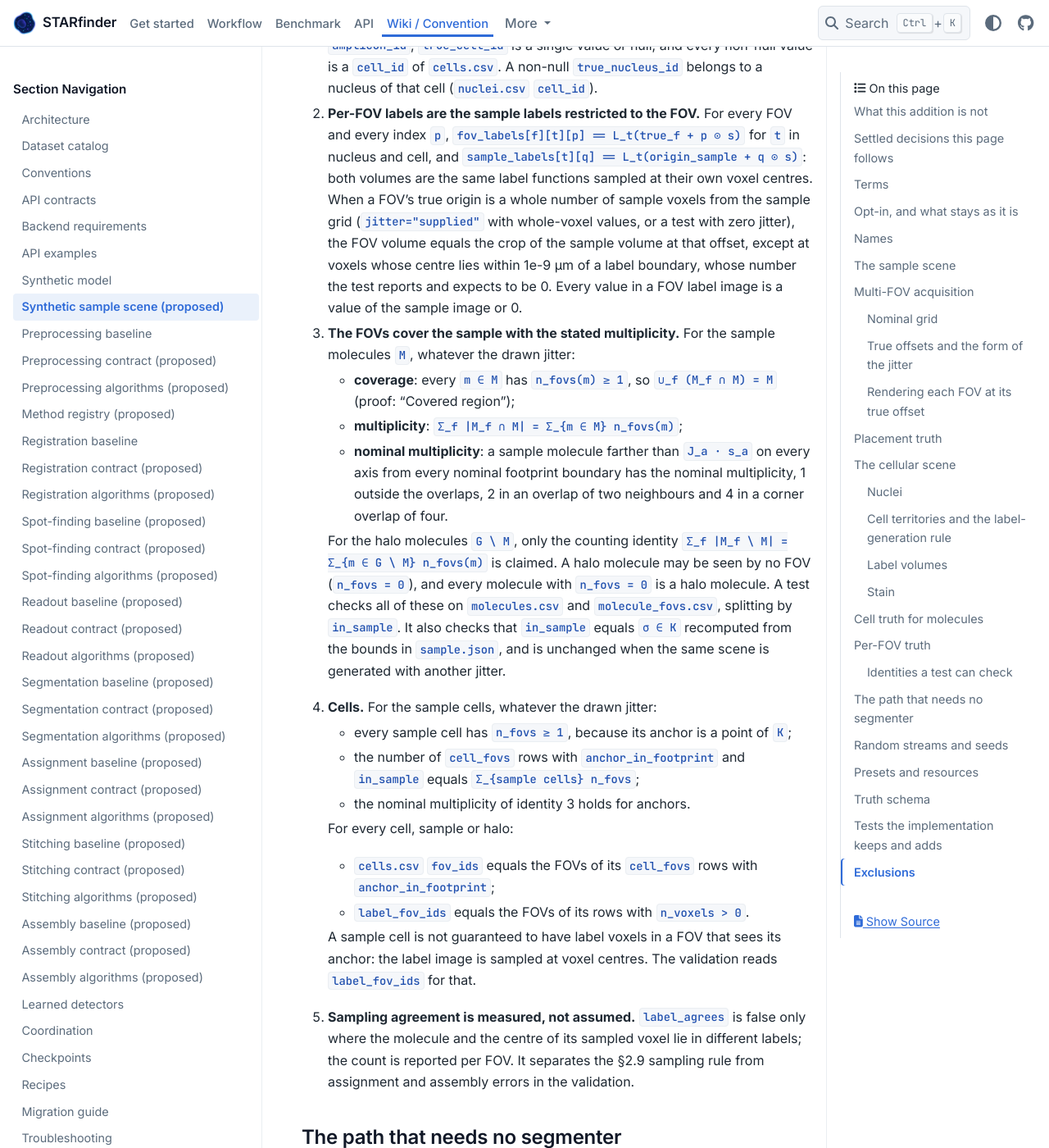
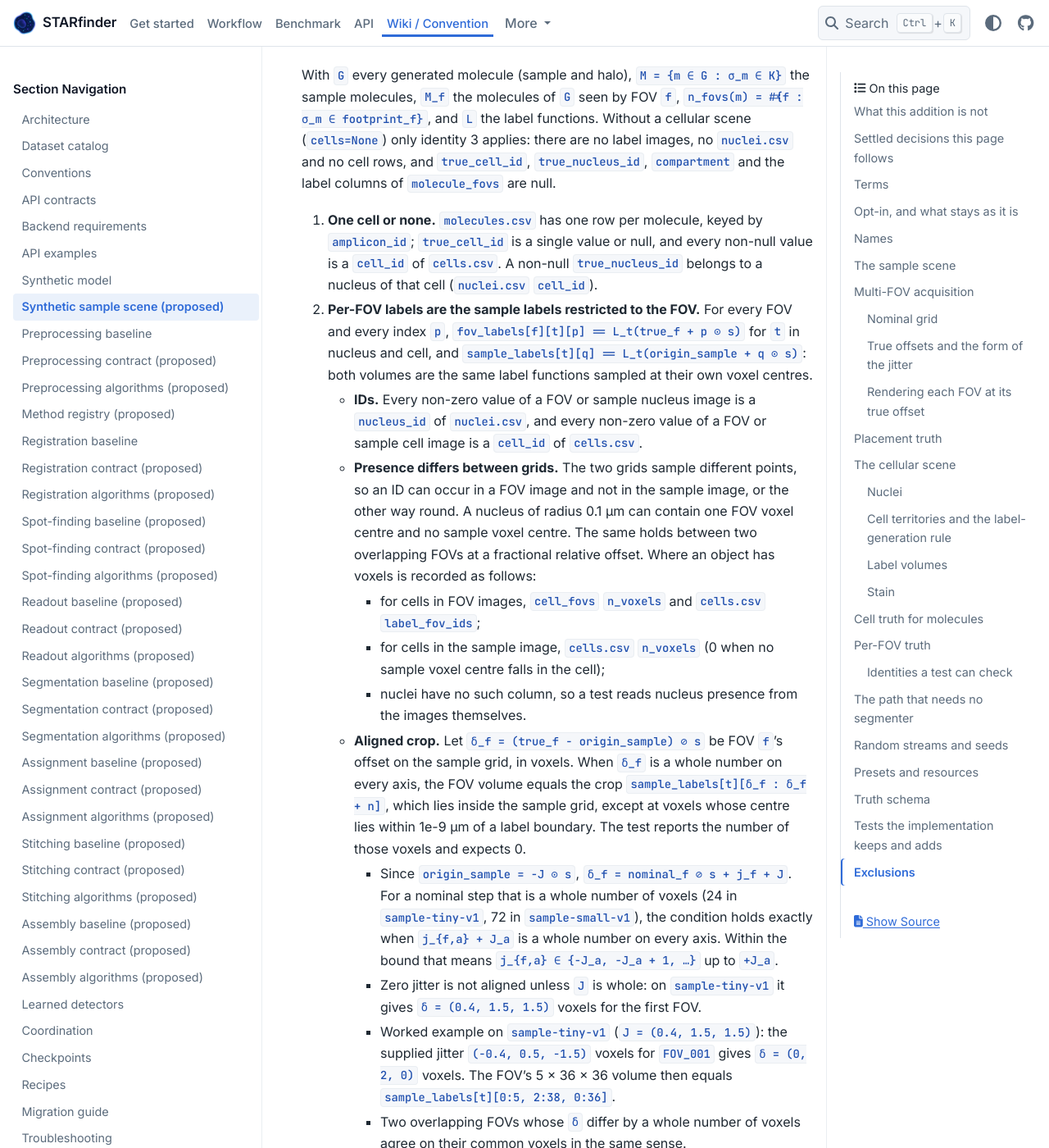
Before and after one commit to wanglab-broad/starfinder, a Sphinx documentation site: the page built from docs/synthetic-sample-scene.md, in a window 1280 px wide and 1400 px high, scrolled down 22287 px. Shown: the whole window at 82% size. Built offline with Sphinx 7.4.7 and the PyData theme 0.15.4, drawn with Linux system fonts in a browser that asks for light colours; some of the changed text lies outside the part shown.

Commit message:
fix(w-327): address review findings (specify multi-FOV acquisition…)
I repaired the remaining unmet criterion on top of fa9fe55. Identities 3
and 4 and the definitions of Ω, K, the anchor and sample membership are
untouched. Identity 2 keeps both label volumes as the same label
functions sampled at their own voxel centres. Two of its sentences
changed: - **False presence claim removed.** It said every FOV label
value occurs in the sample image. It now says every non-zero FOV or
sample label value is an ID of nuclei.csv or cells.csv, and that
presence can differ in both directions between grids, including between
overlapping FOVs. It names where presence is …

Linear-Issue: W-327

```diff
--- a/docs/synthetic-sample-scene.md
+++ b/docs/synthetic-sample-scene.md
@@ -205,8 +205,8 @@ and every FOV is rendered from it.
   nuclei, cells, molecules, background) is generated in `Ω`.
 * **Covered region.** Per axis
   `K_a = [−s_a/2 + J_a·s_a, N_a + (n_a − ½)·s_a − J_a·s_a)`,
-  that is `Ω` shrunk by `2 · J_a · s_a` on each side (for Z=1, `K_z = Ω_z = {0}`, since
-  `J_z = 0`). **Every point of `K` lies in at least one footprint, for every jitter within
+  that is `Ω` shrunk by `2 · J_a · s_a` on each side (for Z=1, `J_z = 0`, so
+  `K_z = Ω_z = [−s_z/2, s_z/2)`, and every centre and molecule has z = 0). **Every point of `K` lies in at least one footprint, for every jitter within
   the bound.** Proof, per axis: the nominal footprint intervals of grid index `i` are
   `I_i = [i·step_a − s_a/2, i·step_a + (n_a − ½)·s_a)`. Shrink each by `J_a·s_a` on both
   sides to its core. Adjacent cores still overlap, because the overlap rule gives
@@ -237,7 +237,9 @@ and every FOV is rendered from it.
   rounding up). Its `ImageMetadata` has `frame_id` `sample:<sample>`, that spacing, origin
   `origin_sample`, identity direction and unit `µm`. FOV `f`'s index `p` is sample-grid
   index `δ_f + p`, with `δ_f = (true_f − origin_sample) ⊘ s`, fractional in general. The
-  sample grid covers the whole of `Ω`, halo included; `sample.json` records the bounds of
+  sample grid covers the whole of `Ω`, halo included. When `Ω` is not a whole number of
+  voxels long, its last voxel centres lie beyond `hi(Ω)`, where both labels are 0.
+  `sample.json` records the bounds of
   `Ω` and `K`, and a sample-grid voxel is in `K` when its centre is.
 * **Content.** The cellular scene (nuclei, cells) and the molecules (amplicons with their
   formed properties), as positions in µm, shapes and amplitudes; and the background
@@ -311,7 +313,8 @@ The true origin of FOV `f` is `true_f = nominal_f + j_f ⊙ s` with `j_f` in vox
 | J3. Linear trend plus J1 residual | `j_f = g ⊙ (col_f, row_f, 0) + J1 residual` with a supplied per-column and per-row slope `g` | Two more parameters; the bound applies to the total. | A systematic per-column drift like the 1.7 px per column trend W-324 measured between the backends on LN (notes section 2.2); a gauge that removes only the mean leaves the trend visible. |
 
 **Recommendation: J1**, with `jitter="supplied"` always available for hand-chosen cases
-(for example a whole-voxel jitter, or a known trend). J1 is the simplest law whose bound
+(for example an integer jitter against the nominal grid, as the W-324 cut fixtures used,
+or a known trend). J1 is the simplest law whose bound
 guarantees the overlap rule, it isolates sub-voxel placement error from systematic error,
 and its truth is three numbers per FOV. J3 is the natural next step if the validation
 design needs a trend; it can be written as a supplied table today.
@@ -461,7 +464,8 @@ outcomes do not.
 
 ### Cell territories and the label-generation rule
 
-**Nucleus label.** `N(σ) = n` where `ρ_n(σ) ≤ 1`, else 0. Nuclei never overlap, because
+**Nucleus label.** `N(σ) = n` where `σ ∈ Ω` and `ρ_n(σ) ≤ 1`, else 0; like `C`, it is 0
+outside `Ω`, where a nucleus near the edge of `Ω` may extend. Nuclei never overlap, because
 their site spheres keep a positive gap.
 
 **Cell label (rule L1 below).** With `pow_j(σ) = ‖σ − c_j‖² − R_j²` over all sites `j`, let
@@ -497,7 +501,8 @@ ordinary seeds otherwise: the same territory rule, molecules and truth.
 * **Sample level.** `labels/sample_nuclei.tif` and `labels/sample_cells.tif`: uint32 ZYX
   on the sample grid, `N` and `C` evaluated at each voxel centre; 0 is background; values
   are the nucleus and cell IDs (`1, 2, …` in seed order; nuclei numbered in order of
-  their seeds, two per binucleate seed).
+  their seeds, two per binucleate seed). An object that contains no voxel centre of a
+  grid has no value in that grid's image (identity 2).
 * **Per FOV.** `fovs/<fov_id>/labels/nuclei.tif` and `cells.tif`: uint32 ZYX on the FOV's
   reference grid, `N` and `C` evaluated at `true_f + p ⊙ s` for every index `p`, written
   with `save_volume` and the FOV's reference `ImageMetadata`. A cell at a FOV border is
@@ -527,7 +532,7 @@ nuclear image of the cellular scene.
 
 | Option | Pre-noise signal | Cost | Consequence |
 | --- | --- | --- | --- |
-| **St1. Analytic soft-edged ellipsoid per nucleus (recommended)** | `S(σ) = Σ_n A_n · ½ erfc((ρ_n(σ) − 1) · r̄_n / (√2 · w))`, `r̄_n` the geometric mean of the semi-axes, `w = edge_width`; exactly 0 where `ρ_n > 1 + 4w / min(a)`. Evaluated at each FOV voxel centre `true_f + p ⊙ s`, then the existing observation stages (tissue background, baseline, dependent and read noise, optional correlated noise, cast; stages 8 to 11 of {doc}`synthetic-specification`) with the stain's own streams. | One new closed-form kernel (`scipy.special.erfc`, locked) over each nucleus's bounding box; per FOV a few nuclei times their box voxels. | The stain plateau coincides with the nucleus label up to the edge width, so a threshold of the stain reproduces the labels; exact at fractional offsets. |
+| **St1. Analytic soft-edged ellipsoid per nucleus (recommended)** | `S(σ) = Σ_n A_n · ½ erfc((ρ_n(σ) − 1) · r̄_n / (√2 · w))`, `r̄_n` the geometric mean of the semi-axes, `w = edge_width`; exactly 0 where `ρ_n > 1 + 4w / min(a)`. Evaluated at each FOV voxel centre `true_f + p ⊙ s`, then the existing observation stages (tissue background, baseline, dependent and read noise, optional correlated noise, cast; stages 8 to 11 of {doc}`synthetic-specification`) with the stain's own streams. | One new closed-form kernel (`scipy.special.erfc`, locked) over each nucleus's bounding box; per FOV a few nuclei times their box voxels. | The stain plateau coincides with the nucleus label up to the edge width, so a threshold of the stain reproduces the labels to within the edge width for nuclei much larger than it; exact at fractional offsets. |
 | St2. One Gaussian per nucleus through the amplicon kernel | Each nucleus is a formed molecule with `sz = a_z / 2`, `sl = a_l / 2`, elongation and angle of the nucleus, rendered by stage 7 into a one-channel image, then the same observation stages | No new kernel at all. | Nuclei are blobs without an edge; the label boundary is not visible in the stain, so stain-derived masks disagree with the truth by construction. Enough for stitching, not for §2.11 measurement QC. |
 | St3. Partial-volume raster and blur per FOV | Average the indicator of each nucleus over `k³` sub-voxel points of every FOV voxel, then convolve with a Gaussian on a grid padded by the kernel radius | `k³` evaluations per voxel (27 at `k = 3`) and one padded convolution per FOV. | The closest to an optical image; exact at fractional offsets because the raster is per FOV, but the blur's padding must reach beyond the FOV and costs more than the rest of the stain. |
 
@@ -599,7 +604,9 @@ molecule keeps its ID in every FOV that renders it (the FOV namespace differs).
   touches the first or last Y or X index of the FOV grid) and `z_edge` (first or last Z
   index, for Z>1). The two edge flags are the same tests as the `fov_edge` and `z_edge`
   flags of {doc}`assembly-contract`, computed on the truth labels. A cell with
-  `n_voxels > 0` that touches no edge of a FOV is **complete** in it.
+  `n_voxels > 0` that touches no edge of a FOV is **complete** in it by this label test,
+  which is how assembly's flags judge it. A thin part of its territory that lies between
+  voxel centres can still cross the FOV's footprint.
 * **`molecule_fovs`**, one row per (molecule, FOV) rendered in that FOV:
   * `amplicon_id`, `fov_id` and `in_sample` (the molecule's);
   * `z`, `y`, `x`: the reference-round index position `p`;
@@ -618,7 +625,10 @@ molecule keeps its ID in every FOV that renders it (the FOV namespace differs).
 
 With `G` every generated molecule (sample and halo), `M = {m ∈ G : σ_m ∈ K}` the sample
 molecules, `M_f` the molecules of `G` seen by FOV `f`, `n_fovs(m) = #{f : σ_m ∈
-footprint_f}`, and `L` the label functions:
+footprint_f}`, and `L` the label functions. Without a cellular scene (`cells=None`) only
+identity 3 applies: there are no label images, no `nuclei.csv` and no cell rows, and
+`true_cell_id`, `true_nucleus_id`, `compartment` and the label columns of
+`molecule_fovs` are null.
 
 1. **One cell or none.** `molecules.csv` has one row per molecule, keyed by `amplicon_id`;
    `true_cell_id` is a single value or null, and every non-null value is a `cell_id` of
@@ -627,12 +637,36 @@ footprint_f}`, and `L` the label functions:
 2. **Per-FOV labels are the sample labels restricted to the FOV.** For every FOV and every
    index `p`, `fov_labels[f][t][p] == L_t(true_f + p ⊙ s)` for `t` in nucleus and cell, and
    `sample_labels[t][q] == L_t(origin_sample + q ⊙ s)`: both volumes are the same label
-   functions sampled at their own voxel centres. When a FOV's true origin is a whole number
-   of sample voxels from the sample grid (`jitter="supplied"` with whole-voxel values, or a
-   test with zero jitter), the FOV volume equals the crop of the sample volume at that
-   offset, except at voxels whose centre lies within 1e-9 µm of a label boundary, whose
-   number the test reports and expects to be 0. Every value in a FOV label image is a
-   value of the sample image or 0.
+   functions sampled at their own voxel centres.
+   * **IDs.** Every non-zero value of a FOV or sample nucleus image is a `nucleus_id` of
+     `nuclei.csv`, and every non-zero value of a FOV or sample cell image is a `cell_id`
+     of `cells.csv`.
+   * **Presence differs between grids.** The two grids sample different points, so an ID
+     can occur in a FOV image and not in the sample image, or the other way round. A
+     nucleus of radius 0.1 µm can contain one FOV voxel centre and no sample voxel centre.
+     The same holds between two overlapping FOVs at a fractional relative offset. Where
+     an object has voxels is recorded as follows:
+     * for cells in FOV images, `cell_fovs` `n_voxels` and `cells.csv` `label_fov_ids`;
+     * for cells in the sample image, `cells.csv` `n_voxels` (0 when no sample voxel
+       centre falls in the cell);
+     * nuclei have no such column, so a test reads nucleus presence from the images
+       themselves.
+   * **Aligned crop.** Let `δ_f = (true_f − origin_sample) ⊘ s` be FOV `f`'s offset on the
+     sample grid, in voxels. When `δ_f` is a whole number on every axis, the FOV volume
+     equals the crop `sample_labels[t][δ_f : δ_f + n]`, which lies inside the sample grid,
+     except at voxels whose centre lies within 1e-9 µm of a label boundary. The test
+     reports the number of those voxels and expects 0.
+     * Since `origin_sample = −J ⊙ s`, `δ_f = nominal_f ⊘ s + j_f + J`. For a nominal step
+       that is a whole number of voxels (24 in `sample-tiny-v1`, 72 in `sample-small-v1`),
+       the condition holds exactly when `j_{f,a} + J_a` is a whole number on every axis.
+       Within the bound that means `j_{f,a} ∈ {−J_a, −J_a + 1, …}` up to `+J_a`.
+     * Zero jitter is not aligned unless `J` is whole: on `sample-tiny-v1` it gives
+       `δ = (0.4, 1.5, 1.5)` voxels for the first FOV.
+     * Worked example on `sample-tiny-v1` (`J = (0.4, 1.5, 1.5)`): the supplied jitter
+       `(−0.4, 0.5, −1.5)` voxels for `FOV_001` gives `δ = (0, 2, 0)` voxels. The FOV's
+       5 × 36 × 36 volume then equals `sample_labels[t][0:5, 2:38, 0:36]`.
+     * Two overlapping FOVs whose `δ` differ by a whole number of voxels agree on their
+       common voxels in the same sense.
 3. **The FOVs cover the sample with the stated multiplicity.** For the sample molecules
    `M`, whatever the drawn jitter:
    * **coverage**: every `m ∈ M` has `n_fovs(m) ≥ 1`, so `∪_f (M_f ∩ M) = M` (proof:
@@ -663,9 +697,11 @@ footprint_f}`, and `L` the label functions:
    A sample cell is not guaranteed to have label voxels in a FOV that sees its anchor:
    the label image is sampled at voxel centres. The validation reads `label_fov_ids` for
    that.
-5. **Sampling agreement is measured, not assumed.** `label_agrees` is false only where the
-   molecule and the centre of its sampled voxel lie in different labels; the count is
-   reported per FOV. It separates the §2.9 sampling rule from assignment and assembly
+5. **Sampling agreement is measured, not assumed.** On rows with `in_footprint`,
+   `label_agrees` is false exactly where the molecule and the centre of its sampled voxel
+   lie in different labels; the count is reported per FOV. On the other rows (rendered in
+   the margin, outside the grid) `fov_cell_label` is null, so `label_agrees` is true only
+   for a molecule without a true cell; these rows are excluded from the count. It separates the §2.9 sampling rule from assignment and assembly
    errors in the validation.
 
 ## The path that needs no segmenter
@@ -820,7 +856,7 @@ schema per table, and versions the addition independently of generator version 6
   nuclei.csv                    # nucleus_id, cell_id, in_sample, centre_z/y/x (µm), axial_radius,
                                 #   lateral_radius (µm), elongation, angle (rad), site_radius (µm), stain_brightness
   cells.csv                     # cell_id, kind (ordinary, binucleate, empty), in_sample, anchor_z/y/x (µm),
-                                #   n_nuclei, reach (µm), centroid_z/y/x (µm, of the sample-grid voxels),
+                                #   n_nuclei, reach (µm), centroid_z/y/x (µm, of the sample-grid voxels; NaN when n_voxels is 0),
                                 #   n_voxels (sample grid), n_molecules, fov_ids, n_fovs, label_fov_ids
   molecules.csv                 # amplicon_id, population, in_sample, gene_id, color_sequence, sample_z/y/x (µm),
                                 #   A, sz, sl, e, theta, true_cell_id, true_cell_in_sample, true_nucleus_id,
```
